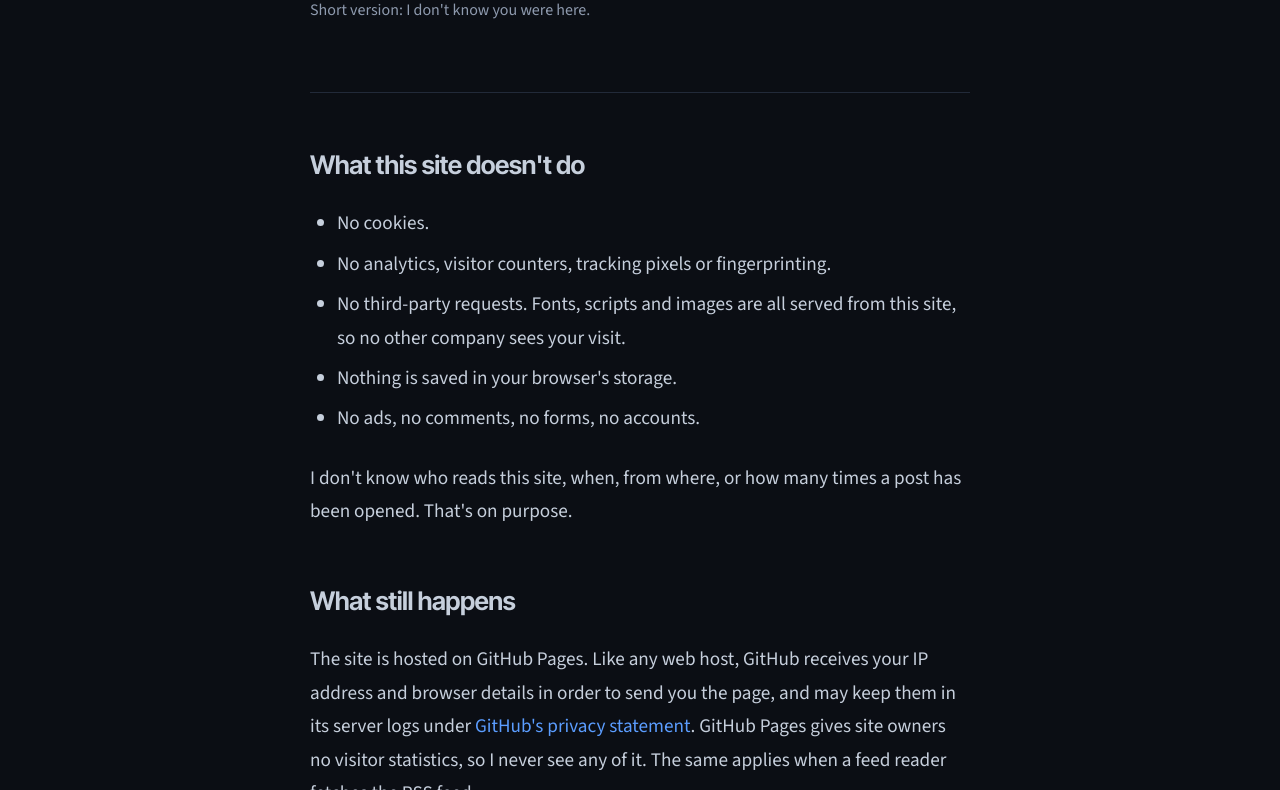
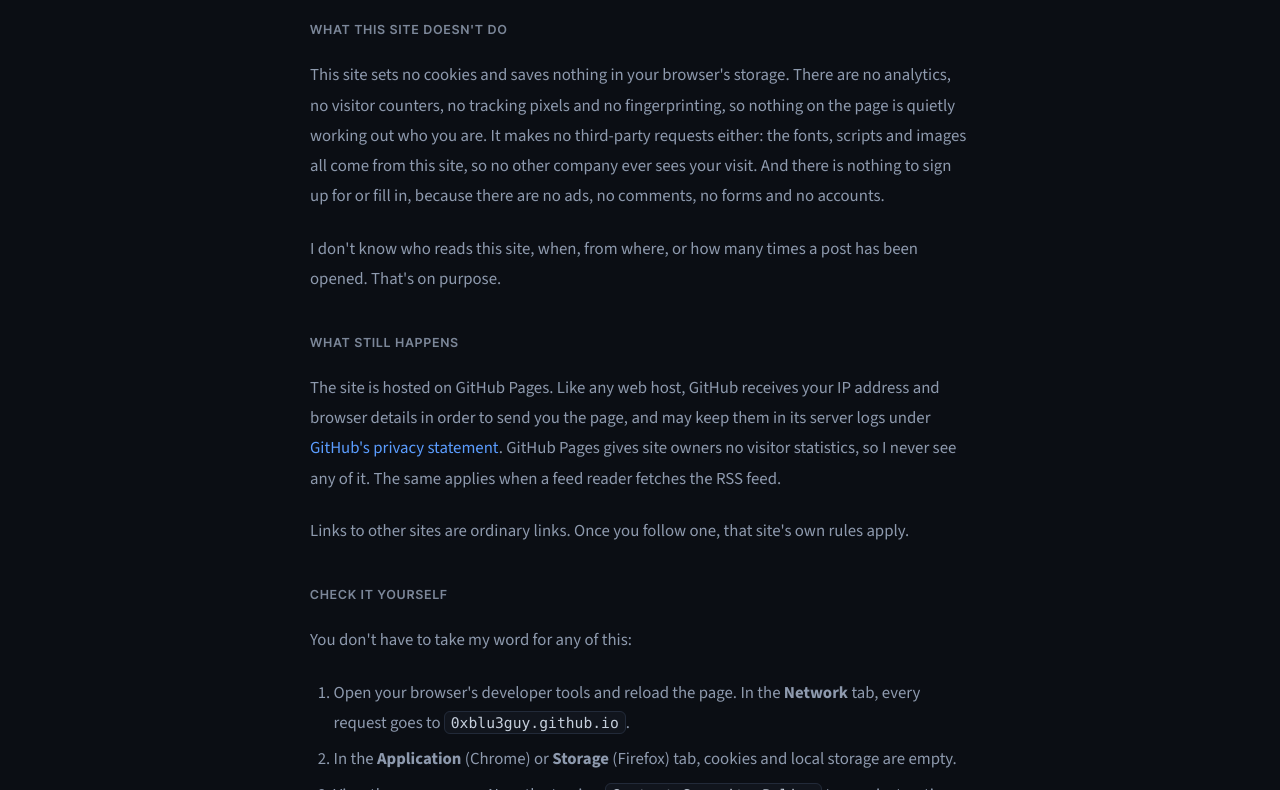
Before and after one commit to 0xBlu3Guy/blog, an Astro site: page /blog/privacy in a window 1280 px wide. Shown: the part 167-957 px from the top of the page. Built offline with nearby package versions, Linux system fonts and the light colour scheme; Astro itself is replaced by a stand-in of ours.

Commit message:
Refresh About, Privacy, and footer

```diff
--- a/src/components/Footer.astro
+++ b/src/components/Footer.astro
@@ -7,7 +7,7 @@ const year = new Date().getFullYear();
 
 <footer class="site-footer">
   <div class="wrap site-footer__inner">
-    <p>© {year} {site.author} · Built with Markdown + GitHub</p>
+    <p>© {year} {site.author}</p>
     <nav class="site-footer__links" aria-label="Footer links">
       <a href={site.social.github} rel="noopener noreferrer" target="_blank">GitHub</a>
       {site.social.linkedin && (
--- a/src/pages/privacy.astro
+++ b/src/pages/privacy.astro
@@ -10,23 +10,19 @@ const source = `${site.social.github}/blog`;
   description="No cookies, no analytics, no third-party requests, and how to check that for yourself."
 >
   <article class="article">
-    <header class="article__header">
-      <h1 class="article__title">Privacy</h1>
-      <p class="page-subtitle">Short version: I don't know you were here.</p>
-    </header>
+    <h1 class="page-title">Privacy</h1>
 
-    <div class="prose">
+    <div class="prose prose--page">
       <h2>What this site doesn't do</h2>
-      <ul>
-        <li>No cookies.</li>
-        <li>No analytics, visitor counters, tracking pixels or fingerprinting.</li>
-        <li>
-          No third-party requests. Fonts, scripts and images are all served from
-          this site, so no other company sees your visit.
-        </li>
-        <li>Nothing is saved in your browser's storage.</li>
-        <li>No ads, no comments, no forms, no accounts.</li>
-      </ul>
+      <p>
+        This site sets no cookies and saves nothing in your browser's storage.
+        There are no analytics, no visitor counters, no tracking pixels and no
+        fingerprinting, so nothing on the page is quietly working out who you are.
+        It makes no third-party requests either: the fonts, scripts and images all
+        come from this site, so no other company ever sees your visit. And there is
+        nothing to sign up for or fill in, because there are no ads, no comments,
+        no forms and no accounts.
+      </p>
       <p>
         I don't know who reads this site, when, from where, or how many times a
         post has been opened. That's on purpose.
@@ -71,16 +67,6 @@ const source = `${site.social.github}/blog`;
           <a href={source} rel="noopener noreferrer">{source.replace('https://', '')}</a>.
         </li>
       </ol>
-
-      <h2>How it's built</h2>
-      <p>
-        Posts are Markdown files, turned into plain HTML by
-        <a href="https://astro.build" rel="noopener noreferrer">Astro</a> when the
-        site is built. There is no server, no database and nothing running
-        behind the pages. Code highlighting and social preview images are also
-        made at build time. The text is set in Inter Tight and the wordmark in
-        Chakra Petch, both served from this site.
-      </p>
     </div>
   </article>
 </BaseLayout>
--- a/src/styles/global.css
+++ b/src/styles/global.css
@@ -834,6 +834,35 @@ h4,
   scroll-margin-top: 80px;
 }
 
+/* "Page" flavour used by standalone pages like Privacy: the About page's quieter
+   type scale and small-caps section labels, while staying inside .prose so code,
+   lists and links keep their styling. */
+.page-lead {
+  font-size: 1.15rem;
+  color: var(--text);
+  margin-bottom: 36px;
+}
+
+.prose--page {
+  font-size: 1.05rem;
+  line-height: 1.8;
+}
+
+.prose--page p,
+.prose--page li {
+  color: var(--text-muted);
+}
+
+.prose--page h2 {
+  font-size: 0.78rem;
+  font-weight: 600;
+  letter-spacing: 0.09em;
+  text-transform: uppercase;
+  color: var(--text-faint);
+  margin: 40px 0 14px;
+  padding-top: 0;
+}
+
 .prose ul,
 .prose ol {
   padding-left: 1.4em;
```
Also changed, not shown: src/pages/about.astro (+4 -3 lines).
